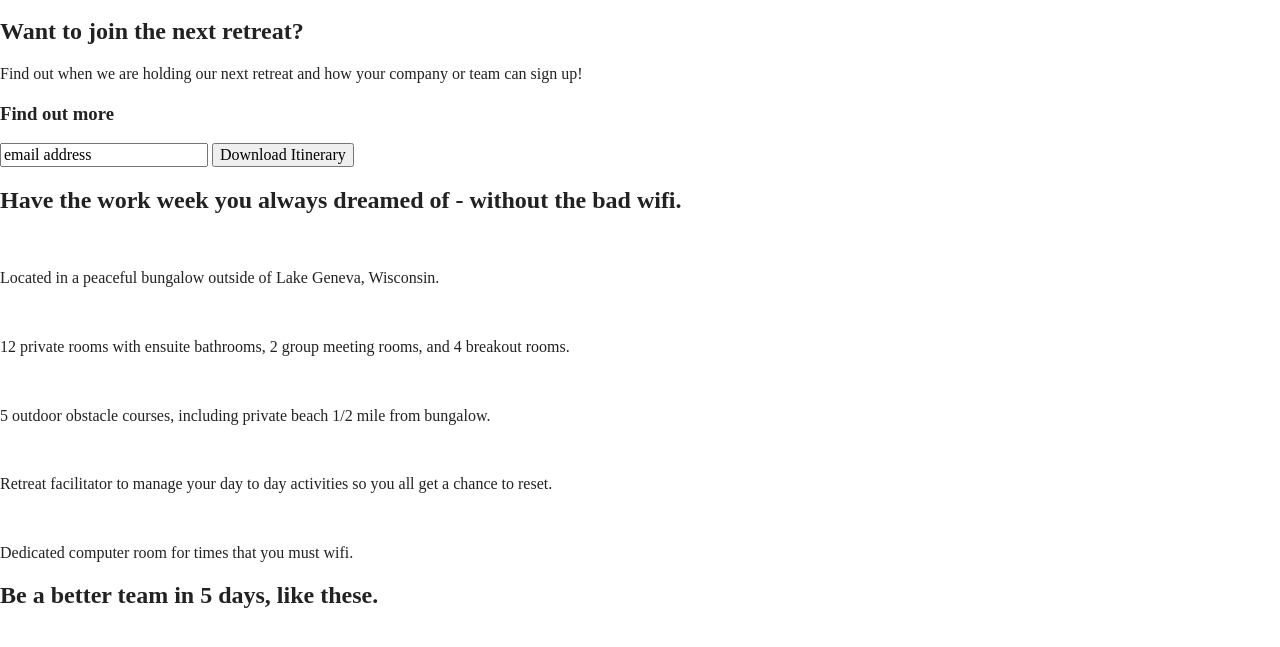
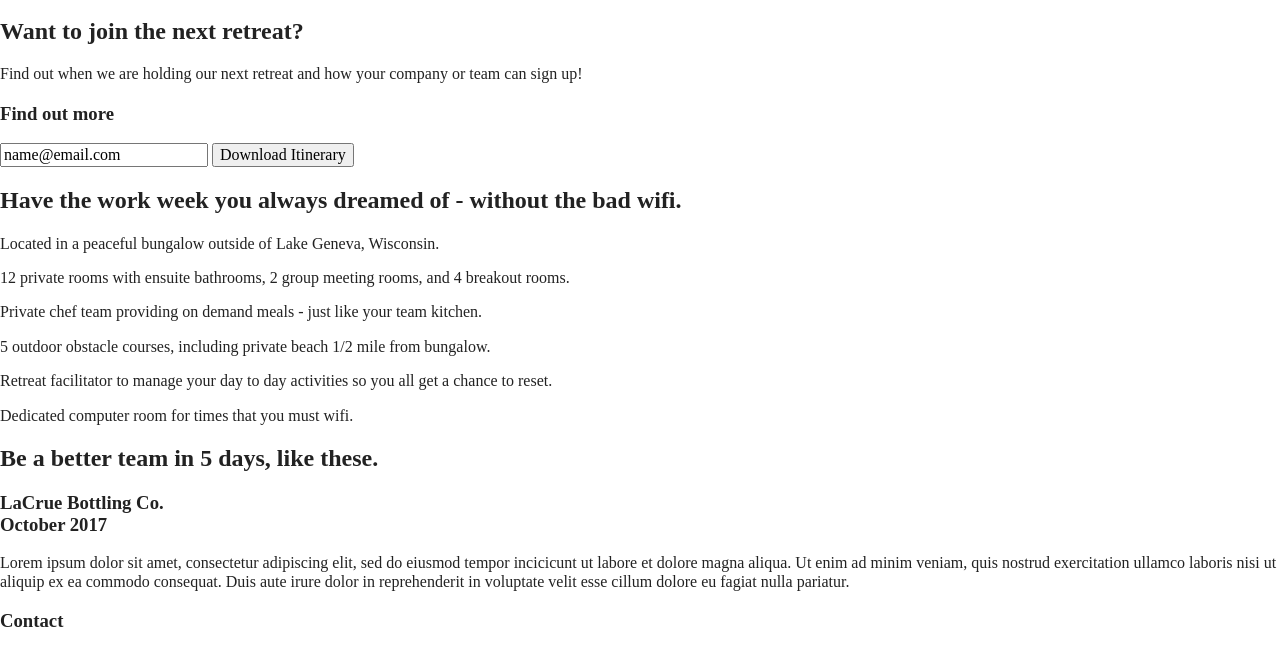
Before and after one commit to olivearle/unpluggedretreat, a website built with Parcel: page index.html in a window 1280 px wide. Shown: the part 134-781 px from the top of the page. Built offline with nearby package versions, Linux system fonts and the light colour scheme.

Commit message:
Homepage content

```diff
--- a/index.html
+++ b/index.html
@@ -25,7 +25,8 @@
 <body>
  <header>
    <div class="content-wrapper">
-    <a href="#"><img src="" alt="unplugged logo" /></a>
+    <a href="#">
+      <img src="" alt="unplugged logo" /></a>
     <div class="header-divider"> </div>
     <nav>
       <ul>
@@ -36,39 +37,73 @@
    </div>
  </header>
  <main>
-   <section class="hero">
+   <section class="hero-area">
+     <div class="content-wrapper">
        <h1>Retreat from the desk, return refreshed.</h1>
+     </div>
    </section>
+
   <aside>
+    <div class="content-wrapper">
+      <div class="form description">
         <h2>Want to join the next retreat?</h2>
         <p>Find out when we are holding our next retreat and how your company or team can sign up!</p>
+      </div>
+    <div class="form">
       <h3>Find out more</h3>
-  <div class="signup-form">
-    <input type="text" name="name" value="email address" />
+      <input type="text" name="name" value="name@email.com" />
       <input type="button" value="Download Itinerary" />
       </div>
+    </div>
   </aside>
-<section class="hp-icons">
+
+<section class="features">
+   <div class="content-wrapper">
       <h2>Have the work week you always dreamed of - without the bad wifi.</h2>
-  <img src="" />
-  <p>Located in a peaceful bungalow outside of Lake Geneva, Wisconsin.</p>
-  <img src="" />
-  <p>12 private rooms with ensuite bathrooms, 2 group meeting rooms, and 4 breakout rooms.</p>
-  <img src="" />
-  <p>5 outdoor obstacle courses, including private beach 1/2 mile from bungalow.</p>
-  <img src="" />
-  <p>Retreat facilitator to manage your day to day activities so you all get a chance to reset.</p>
-  <img src="" />
-  <p>Dedicated computer room for times that you must wifi.</p>
+      <div class="features-items">
+        <article>
+        <p class="fontawesome-icon"></p>
+        <p class="features-item-description">Located in a peaceful bungalow outside of Lake Geneva, Wisconsin.</p>
+      </article>
+      <article>
+        <p class="fontawesome-icon"></p>
+        <p class="features-item-description">12 private rooms with ensuite bathrooms, 2 group meeting rooms, and 4 breakout rooms.</p>
+      </article>
+      <article>
+        <p class="fontawesome-icon"></p>
+        <p class="features-item-description">Private chef team providing on demand meals - just like your team kitchen.</p>
+      </article>
+      <article>
+        <p class="fontawesome-icon"></p>
+        <p class="features-item-description">5 outdoor obstacle courses, including private beach 1/2 mile from bungalow.</p>
+      </article>
+      <article>
+        <p class="fontawesome-icon"></p>
+        <p class="features-item-description">Retreat facilitator to manage your day to day activities so you all get a chance to reset.</p>
+      </article>
+      <article>
+        <p class="fontawesome-icon"></p>
+        <p class="features-item-description">Dedicated computer room for times that you must wifi.</p>
+      </article>
+    </div>
+  </div>
 </section>
-<section>
+
+<section class="reviews">
+  <div class="content-wrapper">
     <h2>Be a better team in 5 days, like these.</h2>
-  <img src="" />
+     <article>
+        <div>
           <h3>LaCrue Bottling Co.<br />
         October 2017</h3>
           <p>Lorem ipsum dolor sit amet, consectetur adipiscing elit, sed do eiusmod tempor incicicunt ut labore et dolore magna aliqua. Ut enim ad minim veniam, quis nostrud exercitation ullamco laboris nisi ut aliquip ex ea commodo consequat. Duis aute irure dolor in reprehenderit in voluptate velit esse cillum dolore eu fagiat nulla pariatur.</p>
+        </div>
+      </article>
+    </div>
   </section>
 </main>
+<!-- main wrapper-->
+
 <footer>
   <div class="content-wrapper">
     <div class="footer-content">
@@ -86,7 +121,9 @@
         </div>
       </div>
     </div>
+    <!--footer content ends -->
   </div>
+  <!--footer content-wrapper-ends-->
    <div class="copyright">
      <p>Copyright 2022 | Unplugged</p>
    </div>
```
Lines whose indentation alone changed are shown as unchanged.
